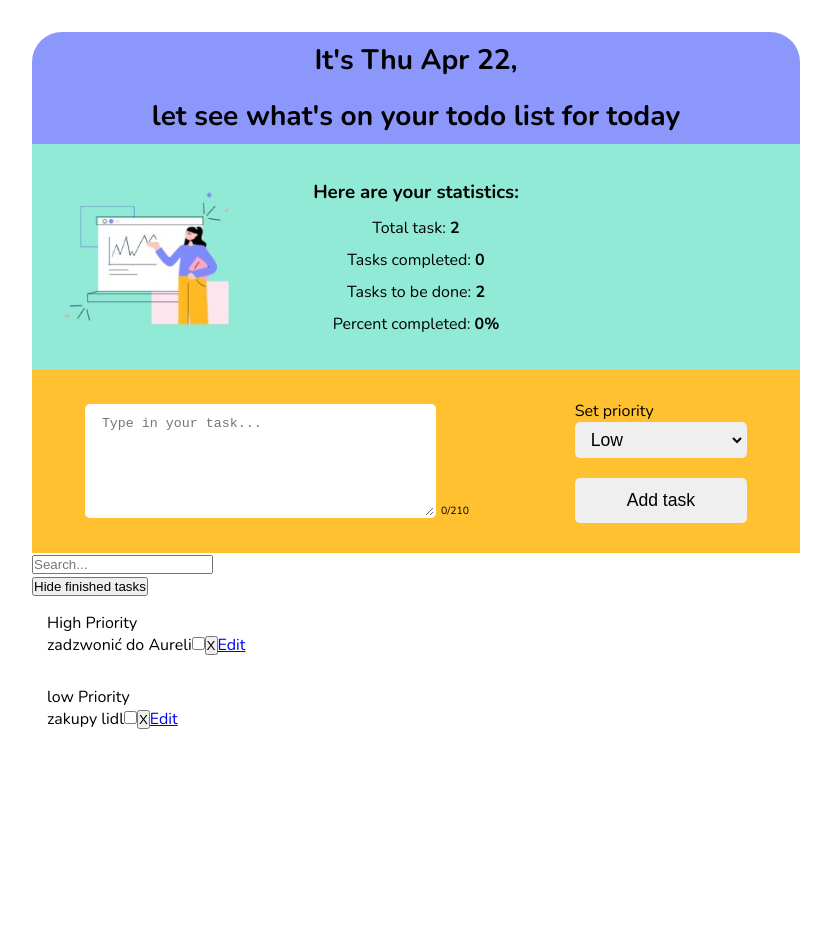
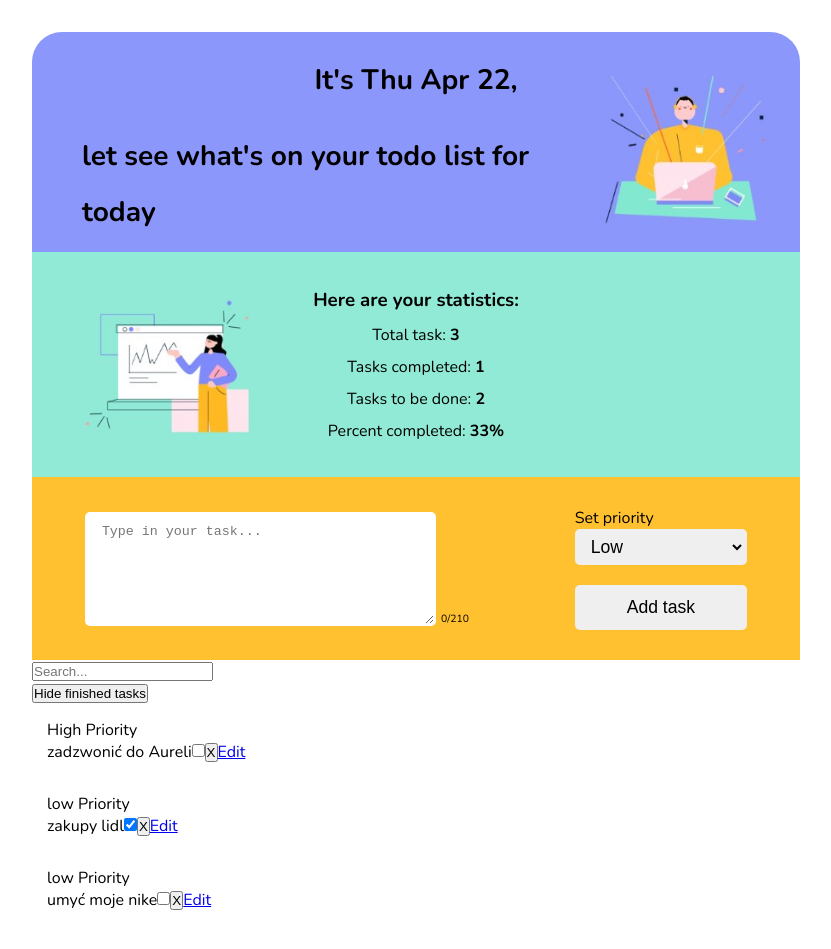
Before and after one commit to oladabro/todoList, a React (Create React App) app: page / in a window 1280 px wide. Shown: the part 85-1034 px from the top of the page, without its empty margins (224-1055 px from the left). Before the commit the page ends 880 px from the top, so only its background shows below. Built offline with nearby package versions, Linux system fonts and the light colour scheme; data requests are answered from the project's data file.

Commit message:
add image to header section

```diff
--- a/data/db.json
+++ b/data/db.json
@@ -8,9 +8,15 @@
     },
     {
       "name": "zakupy lidl",
+      "isDone": true,
+      "priority": "low",
+      "id": 8
+    },
+    {
+      "name": "umyć moje nike",
       "isDone": false,
       "priority": "low",
-      "id": 8
+      "id": 9
     }
   ]
 }
--- a/src/components/Header/Header.js
+++ b/src/components/Header/Header.js
@@ -7,6 +7,11 @@ export default function Header() {
 
   return (
     <HeaderStyle>
+      <img
+        src={require(`../../images/tasks1.jpg`).default}
+        alt='tasks_photo'
+        height='160px'
+      />
       <h3>{`It's ${date},`}</h3>
       <h3>{`let see what's on your todo list for today`}</h3>
     </HeaderStyle>
--- a/src/components/Header/HeaderStyle.js
+++ b/src/components/Header/HeaderStyle.js
@@ -6,4 +6,28 @@ export const HeaderStyle = styled.div`
   color: #8c97fc;
   color: black;
   line-height: 2;
+  position: relative;
+  height: 200px;
+
+  & h3:nth-of-type(2) {
+    width: 75%;
+    text-align: start;
+    padding-left: 50px;
+    position: relative;
+    z-index: 10;
+  }
+
+  & h3 {
+    margin-top: 20px;
+    position: relative;
+    z-index: 10;
+  }
+
+  & img {
+    position: absolute;
+    top: 60%;
+    transform: translateY(-60%);
+    right: 20px;
+    z-index: 1;
+  }
 `;
--- a/src/components/TodoStats/TodoStats.js
+++ b/src/components/TodoStats/TodoStats.js
@@ -16,6 +16,7 @@ export default function TodoStats() {
         alt='tasks_photo'
         width='200px'
       />
+
       <h3>Here are your statistics:</h3>
       <p>
         Total task: <strong>{status.all} </strong>
@@ -29,6 +30,7 @@ export default function TodoStats() {
       <p>
         Percent completed: <strong>{status.percent.toFixed(0)}%</strong>
       </p>
+
       {message}
     </Section>
   );
--- a/src/components/TodoStats/TodoStatsStyle.js
+++ b/src/components/TodoStats/TodoStatsStyle.js
@@ -14,6 +14,6 @@ export const Section = styled.section`
     position: absolute;
     top: 50%;
     transform: translateY(-50%);
-    left: 20px;
+    left: 40px;
   }
 `;
```
Also changed, not shown: src/images/tasks1.jpg (added).
